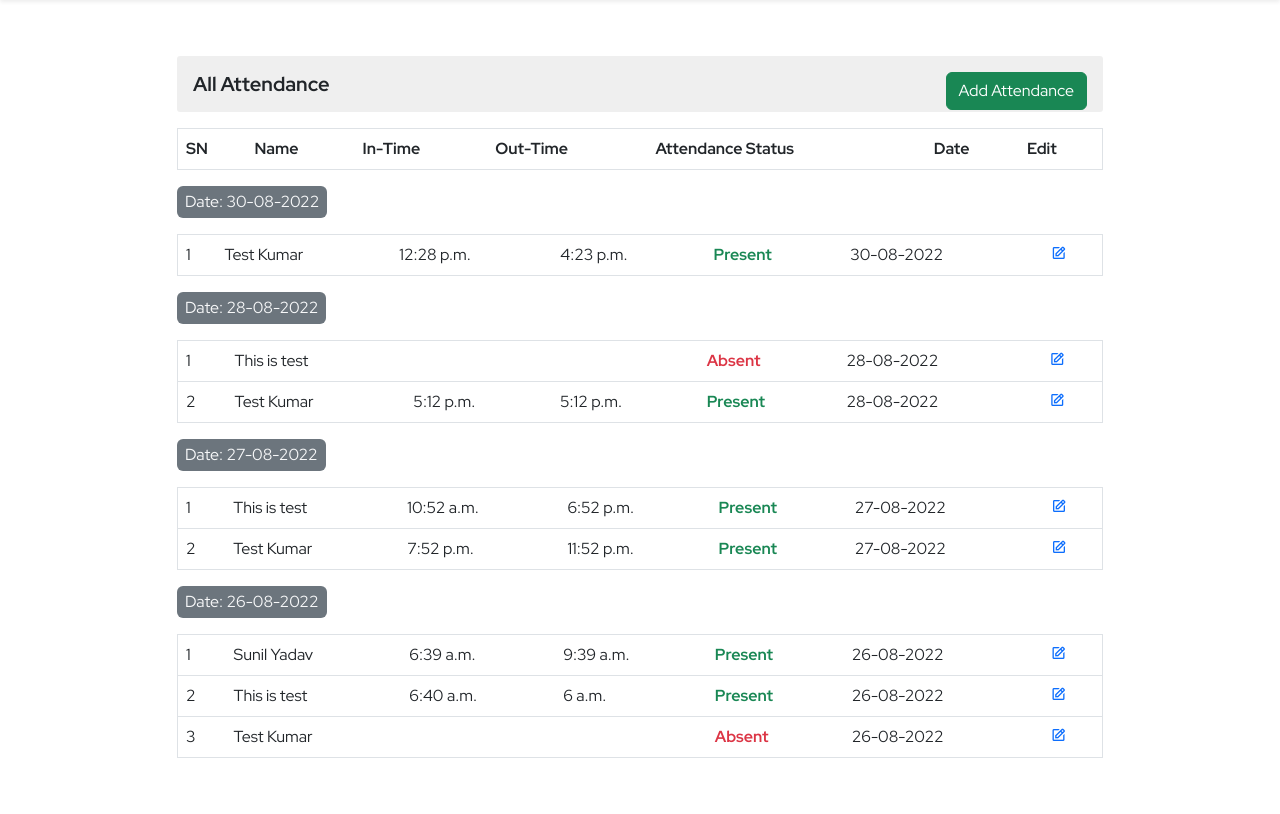
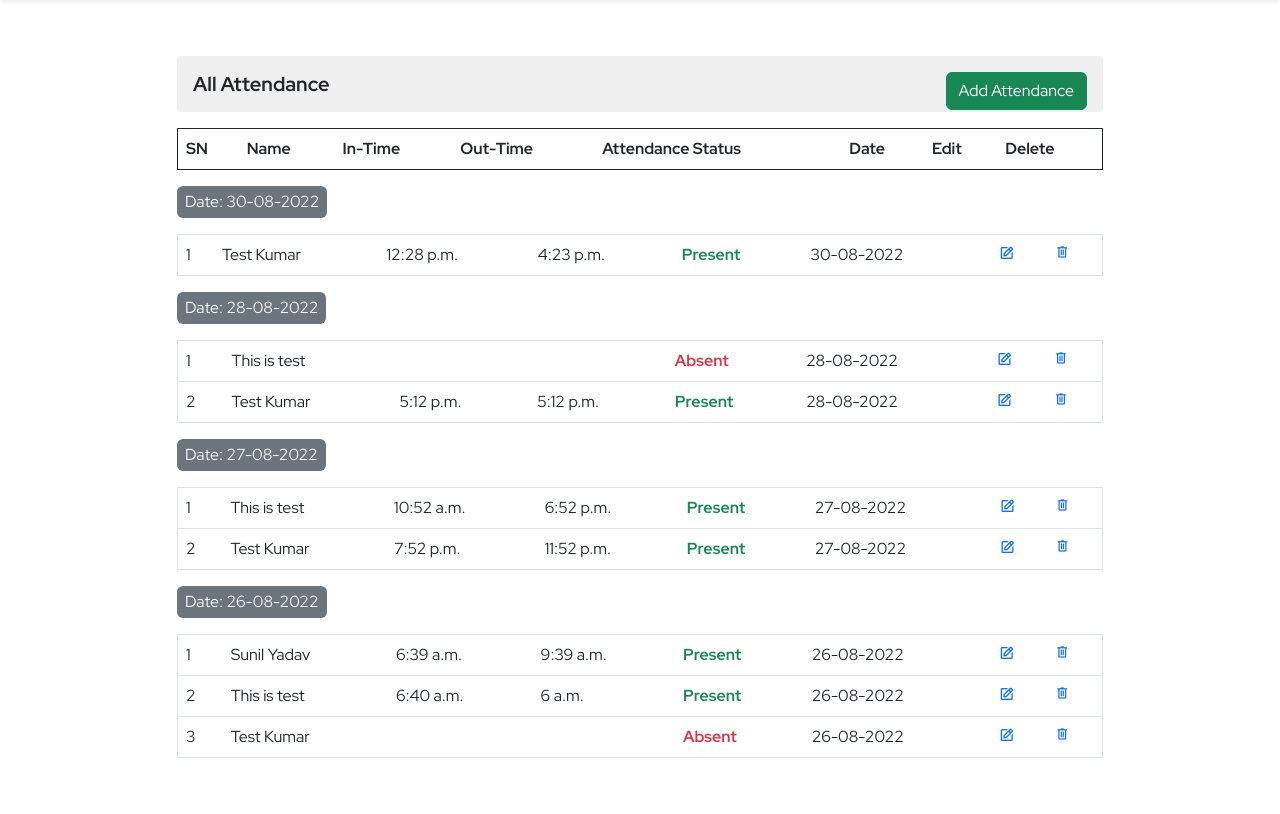
Before and after one commit to sunilyadav97/hrms, a Django app: page /ems/attendance in a window 1280 px wide. Shown: the part 56-870 px from the top of the page. Run offline with Django 4.2, Linux system fonts and the light colour scheme; data comes from the database, SQL or seed files in the repository; both versions use the stored data as it was after the commit; lists and menus that the app fills with data are empty.

Commit message:
added Delete Attendance Functionality

```diff
--- a/ems/templates/ems/attendance.html
+++ b/ems/templates/ems/attendance.html
@@ -25,7 +25,7 @@ overflow: auto;
                         class="btn btn-success float-end" data-bs-toggle="modal" data-bs-target="#exampleModal">
                         Add Attendance
                     </button></h3>
-                <table class="table border">
+                <table class="table border border-1 border-dark">
                     <tr>
                         <th>SN</th>
                         <th>Name</th>
@@ -34,6 +34,7 @@ overflow: auto;
                         <th>Attendance Status</th>
                         <th class="me-4">Date</th>
                         <th class="me-4">Edit</th>
+                        <th class="me-4">Delete</th>
                     </tr>
                 </table>
 
@@ -64,6 +65,9 @@ overflow: auto;
                                 onclick="editAttendance('{{item.employee.name}}','{{item.intime | time:'G'}}','{{item.outtime| time:'G'}}','{{item.present}}','{{item.date| date:'Y-m-d'}}','{{item.id}}')"
                                 data-bs-toggle="modal" data-bs-target="#editmodal"></i>
                         </td>
+                        <td><a href="{% url 'ems:attendance-delete' item.id %}" class="attedance-delete"><span class="material-symbols-outlined">
+                            delete
+                            </span></a></td>
                     </tr>
 
                     {% endfor %}
--- a/ems/urls.py
+++ b/ems/urls.py
@@ -14,5 +14,6 @@ urlpatterns=[
     path('employee-detail/<empid>/',employeeDetail,name='employee-detail'),
     path('attendance',attendance,name='attendance'),
     path('attendance-edit',editAttendance,name='edit-attendance'),
+    path('attendance-delete/<pk>/',deleteAttendance,name='attendance-delete'),
 
 ]
--- a/ems/views.py
+++ b/ems/views.py
@@ -392,3 +392,14 @@ def editAttendance(request):
         print('Edit Attendance Exception : ',e)
         messages.warning(request,"Please don't Change Date Time Format")
     return redirect('ems:attendance')
+
+
+def deleteAttendance(request, pk):
+    try:
+        Attendance.objects.get(id=pk).delete()
+        messages.success(request, 'Deleted Successfully!')
+        return redirect(reverse('ems:attendance'))
+    except Exception as e:
+        print('Delete Attendance Exception : ', e)
+        messages.warning(request,'Something Wend Wrong!')
+        return redirect('ems:attendance')
--- a/static/css/style.css
+++ b/static/css/style.css
@@ -162,3 +162,7 @@
 }
 
 /* ========Attendance====== */
+
+.attedance-delete span {
+  font-size: 16px !important;
+}
```
Also changed, not shown: db.sqlite3.
